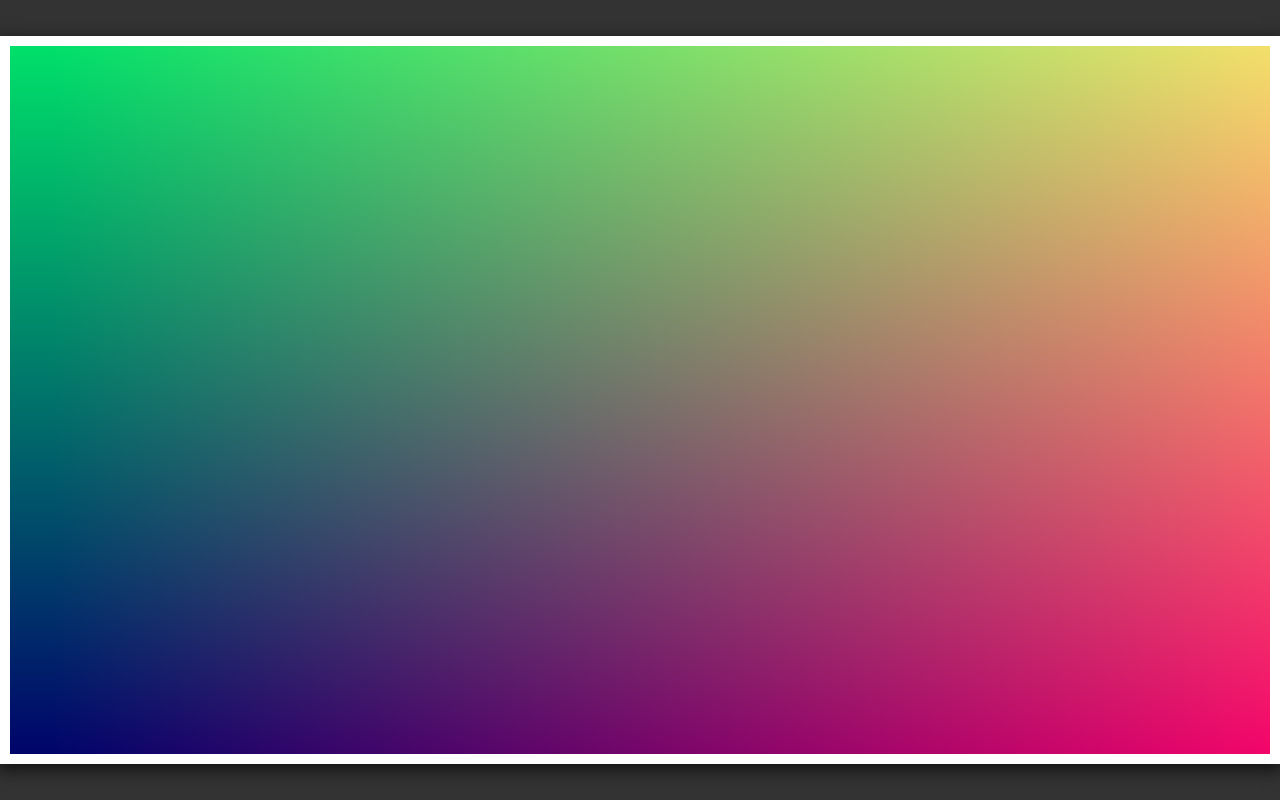
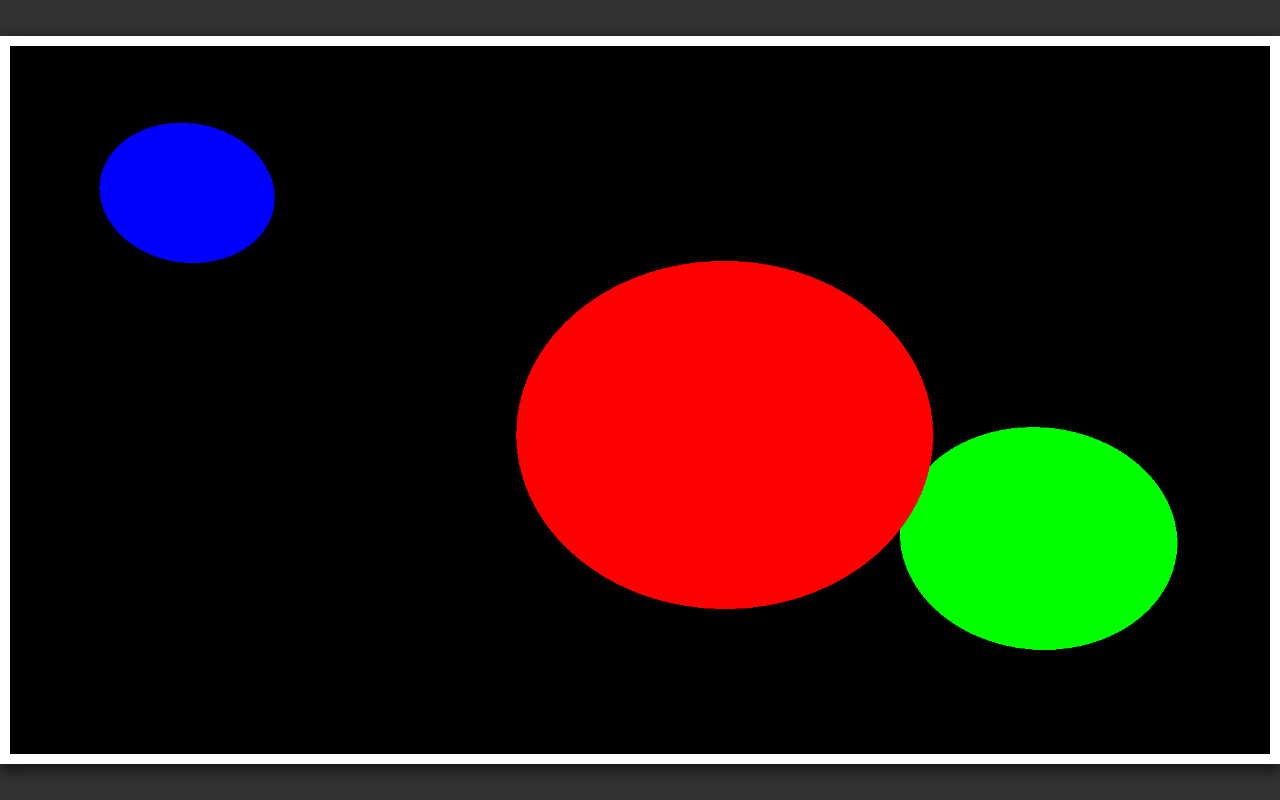
Before and after one commit to benpaynedev/build-your-own-x-3d-renderer, a plain HTML site: page index.html in a window 1280 px wide. Drawn offline with Linux system fonts and the light colour scheme.

Commit message:
Project 2

```diff
--- a/index.html
+++ b/index.html
@@ -12,6 +12,7 @@
     <script src="image.js" type="text/javascript"></script>
     <script src="vector.js" type="text/javascript"></script>
     <script src="color.js" type="text/javascript"></script>
+    <script src="shape.js" type="text/javascript"></script>
     <script src="raytracer.js" type="text/javascript"></script>
 </body>
 </html>
--- a/raytracer.js
+++ b/raytracer.js
@@ -6,6 +6,41 @@ class RayTracer {
     }
 
     tracedValueAtPixel(x, y) {
+        function min(xs, f) {
+            if (xs.length == 0) {
+                return null;
+            }
+
+            let minValue = Infinity;
+            let minElement = null;
+            for (let x of xs) {
+                const value = f(x);
+                if (value < minValue) {
+                    minValue = value;
+                    minElement = x;
+                }
+            }
+
+            return minElement;
+        }
+
+        const ray = this._rayForPixel(x, y);
+        const intersection = min(
+            this.scene
+                .objects
+                .map(obj => ({object: obj, t: obj.getIntersection(ray)}))
+                .filter(intersection => intersection.t),
+            intersection => intersection.t
+        );
+
+        if (!intersection) {
+            return new Color(0, 0, 0);
+        }
+
+        return intersection.object.color;
+    }
+
+    _rayForPixel(x, y) {
         const xt = x / this.w;
         const yt = (this.h - y - 1) / this.h;
 
@@ -22,15 +57,9 @@ class RayTracer {
         );
 
         const point = Vector3.lerp(bottom, top, yt);
-        const ray = new Ray(
+        return new Ray(
             point,
             point.minus(this.scene.camera)
-        );
-
-        return new Color(
-            (ray.direction.x + 1.2) / 2.6,
-            (ray.direction.y + 0.9) / 2,
-            ray.direction.z / -6
         );
     }
 }
@@ -45,7 +74,24 @@ const SCENE = {
         topRight: new Vector3(1.28, 0.86, -0.5),
         bottomLeft: new Vector3(-1.28, -0.86, -0.5),
         bottomRight: new Vector3(1.28, -0.86, -0.5)
-    }
+    },
+    objects: [
+        new Sphere(
+            new Vector3(-1.1, 0.6, -1),
+            0.2,
+            new Color(0, 0, 1)
+        ),
+        new Sphere(
+            new Vector3(0.2, -0.1, -1),
+            0.5,
+            new Color(1, 0, 0)
+        ),
+        new Sphere(
+            new Vector3(1.2, -0.5, -1.75),
+            0.4,
+            new Color(0, 1, 0)
+        )
+    ]
 };
 
 const image = new Image(WIDTH, HEIGHT);
--- /dev/null
+++ b/shape.js
@@ -0,0 +1,41 @@
+class Sphere {
+    constructor(center, radius, color) {
+        this.center = center;
+        this.radius = radius;
+        this.color = color;
+    }
+
+    getIntersection(ray) {
+        const cp = ray.origin.minus(this.center);
+
+        const a = ray.direction.dot(ray.direction);
+        const b = 2 * cp.dot(ray.direction);
+        const c = cp.dot(cp) - this.radius * this.radius;
+
+        const discriminant = b * b - 4 * a * c;
+        if (discriminant < 0) {
+            // no intersection
+            return null;
+        }
+
+        const sqrt = Math.sqrt(discriminant);
+
+        const ts = [];
+
+        const sub = (-b - sqrt) / (2 * a);
+        if (sub >= 0) {
+            ts.push(sub);
+        }
+
+        const add = (-b + sqrt) / (2 * a);
+        if (add >= 0) {
+            ts.push(add);
+        }
+
+        if (ts.length == 0) {
+            return null;
+        }
+
+        return Math.min.apply(null, ts);
+    }
+}
--- a/vector.js
+++ b/vector.js
@@ -29,6 +29,14 @@ class Vector3 {
         );
     }
 
+    dot(other) {
+        return (
+            this.x * other.x +
+            this.y * other.y +
+            this.z * other.z
+        );
+    }
+
     static lerp(start, end, t) {
         return start.scale(1 - t).plus(end.scale(t));
     }
```
Lines whose indentation alone changed are shown as unchanged.
